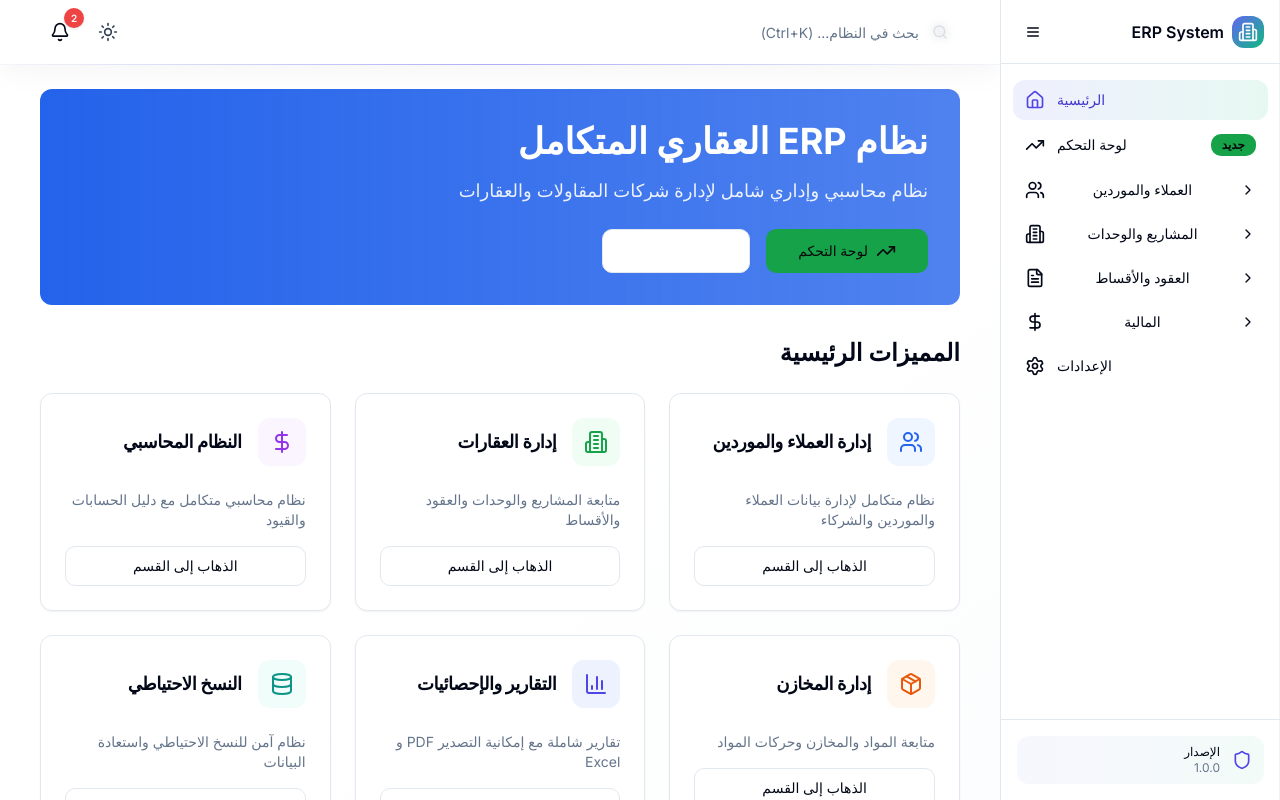
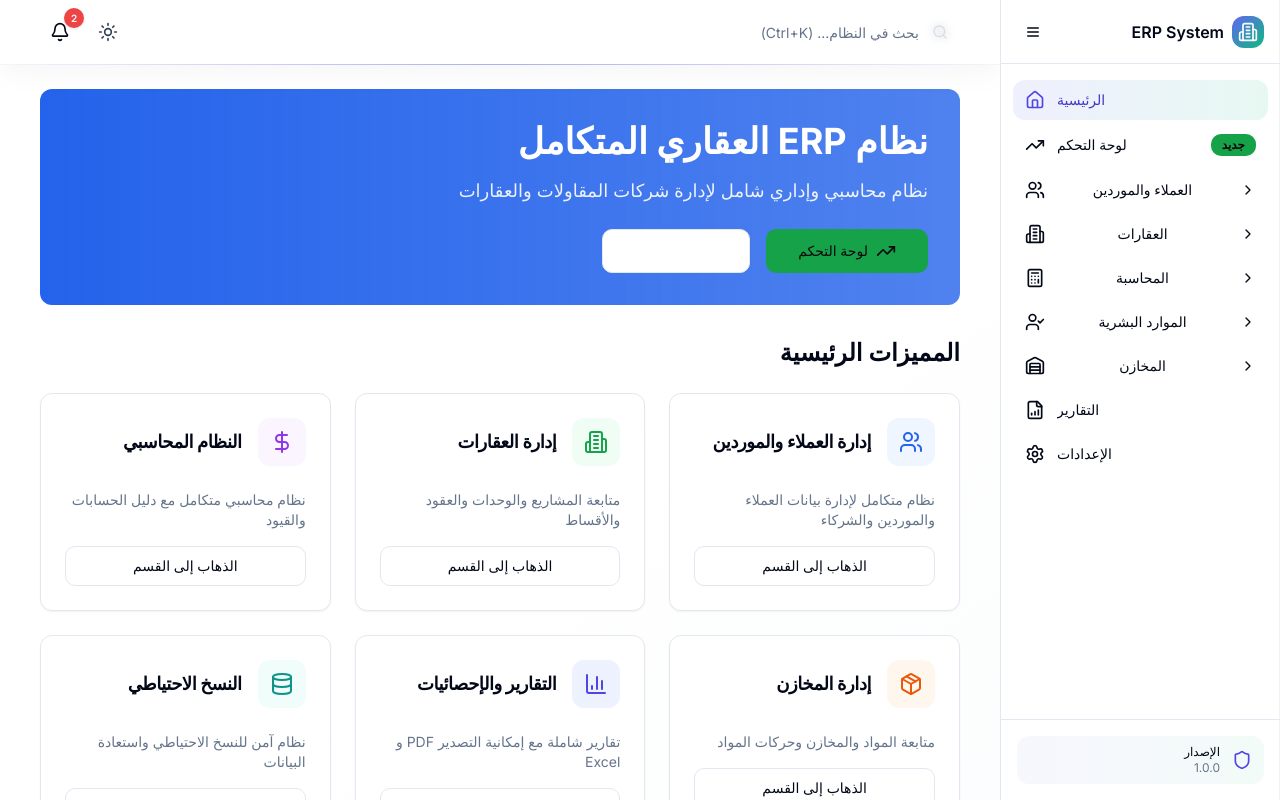
Before and after one commit to Mohagag609/OooooooooooooooooooO, a Next.js app in the folder real-estate-erp/: page / in a window 1280 px wide. Built offline with nearby package versions, Linux system fonts and the light colour scheme.

Commit message:
إضافة جميع الصفحات المفقودة إلى الشريط الجانبي الجديد

```diff
--- a/real-estate-erp/components/ui/app-sidebar.tsx
+++ b/real-estate-erp/components/ui/app-sidebar.tsx
@@ -61,35 +61,61 @@ const menuItems: MenuItem[] = [
     children: [
       { id: "clients", title: "العملاء", href: "/clients", icon: Users },
       { id: "suppliers", title: "الموردين", href: "/suppliers", icon: Briefcase },
+      { id: "partners", title: "الشركاء", href: "/partners", icon: UserCheck },
+      { id: "partners-settlements", title: "مخالصات الشركاء", href: "/partners/settlements", icon: Receipt },
     ]
   },
   {
-    id: "projects",
-    title: "المشاريع والوحدات",
+    id: "real-estate",
+    title: "العقارات",
     icon: Building2,
     children: [
-      { id: "projects-list", title: "المشاريع", href: "/projects", icon: Building2 },
+      { id: "projects", title: "المشاريع", href: "/projects", icon: Building2 },
       { id: "units", title: "الوحدات", href: "/units", icon: Home },
+      { id: "contracts", title: "العقود", href: "/contracts", icon: FileText },
+      { id: "installments", title: "الأقساط", href: "/installments", icon: Calculator },
+      { id: "invoices", title: "الفواتير", href: "/invoices", icon: FileText },
+      { id: "payments", title: "المدفوعات", href: "/payments", icon: DollarSign },
     ]
   },
   {
-    id: "contracts",
-    title: "العقود والأقساط",
-    icon: FileText,
+    id: "accounting",
+    title: "المحاسبة",
+    icon: Calculator,
     children: [
-      { id: "contracts-list", title: "العقود", href: "/contracts", icon: FileText },
-      { id: "installments", title: "الأقساط", href: "/installments", icon: Calculator },
+      { id: "accounts", title: "دليل الحسابات", href: "/accounting/accounts", icon: Calculator },
+      { id: "journal-entries", title: "القيود المحاسبية", href: "/accounting/journal-entries", icon: FileText },
+      { id: "cashboxes", title: "الصناديق", href: "/accounting/cashboxes", icon: Database },
+      { id: "vouchers", title: "سندات القبض والصرف", href: "/accounting/vouchers", icon: Receipt },
+      { id: "transfers", title: "التحويلات", href: "/accounting/transfers", icon: DollarSign },
+      { id: "revenues", title: "الإيرادات", href: "/revenues", icon: TrendingUp },
+      { id: "expenses", title: "المصروفات", href: "/expenses", icon: Receipt },
     ]
   },
   {
-    id: "finance",
-    title: "المالية",
-    icon: DollarSign,
+    id: "hr",
+    title: "الموارد البشرية",
+    icon: UserCheck,
     children: [
-      { id: "payments", title: "المدفوعات", href: "/payments", icon: DollarSign },
-      { id: "revenues", title: "الإيرادات", href: "/revenues", icon: TrendingUp },
-      { id: "expenses", title: "المصروفات", href: "/expenses", icon: Receipt },
+      { id: "employees", title: "الموظفين", href: "/employees", icon: Users },
+      { id: "payrolls", title: "المرتبات", href: "/payrolls", icon: DollarSign },
     ]
+  },
+  {
+    id: "warehouses",
+    title: "المخازن",
+    icon: Warehouse,
+    children: [
+      { id: "warehouses-list", title: "المخازن", href: "/warehouses", icon: Warehouse },
+      { id: "materials", title: "المواد", href: "/materials", icon: Package },
+      { id: "material-moves", title: "حركات المواد", href: "/material-moves", icon: TrendingUp },
+    ]
+  },
+  {
+    id: "reports",
+    title: "التقارير",
+    href: "/reports",
+    icon: FileBarChart,
   },
   {
     id: "settings",
```
